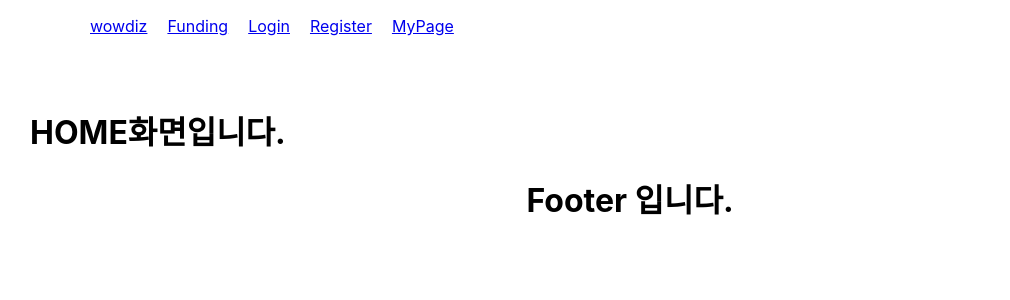
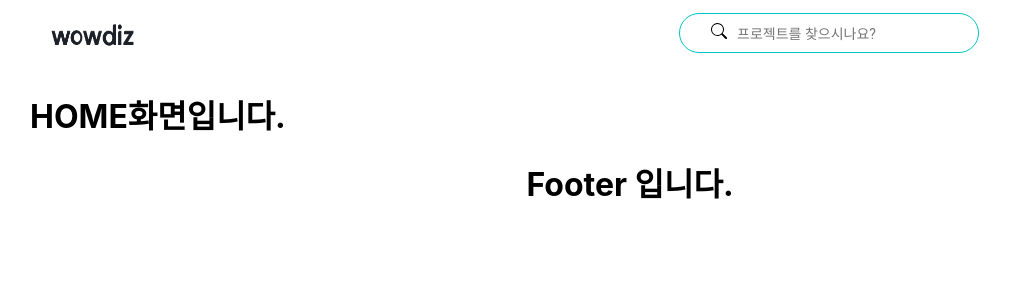
Before and after one commit to wowdiz/wowdiz, a React (Create React App) app in the folder wowdiz-fe/: page / in a window 1280 px wide. Shown: the top 300 px of the page, without its empty margins (10-1020 px from the left). Built offline with nearby package versions, Linux system fonts and the light colour scheme.

Commit message:
[DESIGN]  헤더 프론트 작업 완료

```diff
--- a/wowdiz-fe/public/index.html
+++ b/wowdiz-fe/public/index.html
@@ -25,6 +25,7 @@
       Learn how to configure a non-root public URL by running `npm run build`.
     -->
     <title>React App</title>
+    <script src="https://cdn.jsdelivr.net/npm/bootstrap@5.0.2/dist/js/bootstrap.bundle.min.js" integrity="sha384-MrcW6ZMFYlzcLA8Nl+NtUVF0sA7MsXsP1UyJoMp4YLEuNSfAP+JcXn/tWtIaxVXM" crossorigin="anonymous"></script>
   </head>
   <body>
     <noscript>You need to enable JavaScript to run this app.</noscript>
--- a/wowdiz-fe/src/components/header/MainHeader.js
+++ b/wowdiz-fe/src/components/header/MainHeader.js
@@ -1,16 +1,36 @@
 import React from 'react';
 import {NavLink} from 'react-router-dom';
+import logo from '../../assets/images/logo/logo.png';
+import '../../style/header.css';
 
+// 최초 작업자: 이광호
+// 2022-06-30
+// Header 작업
 const Header = () => {
     return (
         <div className='header_wrap'>
-            <ul>
-                <li><NavLink to='/'>wowdiz</NavLink></li>
-                <li><NavLink to='/funding'>Funding</NavLink></li>
-                <li><NavLink to='/login'>Login</NavLink></li>
-                <li><NavLink to='/register'>Register</NavLink></li>
-                <li><NavLink to='/mypage'>MyPage</NavLink></li>
+            {/* 헤더 메뉴버튼 */}
+            <NavLink to='/'><img src={logo} className="logo_image" alt=""/></NavLink>
+            <ul className='header_menu'>
+                <li><NavLink to='/funding' className="menu_li" >펀딩</NavLink></li>
+                <li><NavLink to='/event'className="menu_li">이벤트</NavLink></li>
+                <li><NavLink to='/support' className="menu_li">고객센터</NavLink></li>
             </ul>
+             {/* 서치 폼  */}
+            <div className='serch_var'>
+            <form method="GET" action="/pundingproject/search" className='search_form'>
+            <svg xmlns="http://www.w3.org/2000/svg" width="16" height="16" fill="currentColor" class="bi bi-search" viewBox="0 0 16 16">
+                <path d="M11.742 10.344a6.5 6.5 0 1 0-1.397 1.398h-.001c.03.04.062.078.098.115l3.85 3.85a1 1 0 0 0 1.415-1.414l-3.85-3.85a1.007 1.007 0 0 0-.115-.1zM12 6.5a5.5 5.5 0 1 1-11 0 5.5 5.5 0 0 1 11 0z"/>
+            </svg>
+            <input type="search" placeholder="프로젝트를 찾으시나요?"  className='keyword' autocomplete="off"/>
+            </form>
+            </div>
+            {/* 유저 로그인 회원가입 버튼 */}
+            <span className='user_var'>
+            <NavLink to='/login' className="user_var_li">로그인</NavLink>
+            <NavLink to='/register'className="user_var_li">회원가입</NavLink>
+            </span>
+
         </div>
     );
 };
--- a/wowdiz-fe/src/layout/MainLayout.js
+++ b/wowdiz-fe/src/layout/MainLayout.js
@@ -8,7 +8,9 @@
 const MainLayout = () => {
     return (
         <div className='wrap'>
+            <div className='header_full'>
             <Header/>
+            </div>
             <div className='content_wrap'>
                 {/* 실제 컨텐츠가 바뀌는 영역 */}
                 <Outlet/>
--- /dev/null
+++ b/wowdiz-fe/src/style/header.css
@@ -0,0 +1,86 @@
+.logo_image{
+
+    width: 95px;
+    height: 40px;
+    float: left;
+    margin-left: 15px;
+    margin-top: 15px;
+}
+.header_menu{
+    float: left;
+}
+.header_menu > li {
+    line-height: 40px;
+    letter-spacing: -.6px;
+    font-size: 20px;
+    font-weight: 700;
+    font-style: normal;
+    position: relative;
+    cursor: pointer;
+    padding: 1px 10px;
+    text-align: left;
+    color: white;
+    text-decoration: none;
+}
+
+.menu_li{
+    text-decoration-line: none;
+    color: white;
+}
+.user_var{
+    margin-left: 50px;
+    margin-top: 5px;
+    float: right;
+}
+
+.user_var_li{
+    text-decoration-line: none;
+    color: white;
+    margin-left: 1px;
+    font-weight: 700;
+    margin-right: 15px;
+    line-height: 65px;
+    font-size: 14px;
+
+}
+.serch_var{
+    display: inline-block;
+    padding-top: 8px;
+    padding-right: 10px;
+    margin-left: 150px;
+    min-width: 100px;
+}
+.search_form{
+    display: block;
+    position: relative;
+    border: 1px solid #00c4c4;
+    border-radius: 20px;
+    height: 40px;
+    padding: 0;
+    left: 0px;
+    top:5px;
+    box-sizing: border-box;
+    width: 300px;
+}
+.keyword{
+    vertical-align: baseline;
+    font: inherit;
+    font-family: roboto,Noto Sans KR;
+    margin: 0;
+    border: 0;
+    padding: 0;
+    letter-spacing: 0;
+    font-size: 14px;
+    font-style: normal;
+    outline: none;
+    appearance: none;
+    background: none;
+    padding-right: 10px;
+    padding-left: 10px;
+    overflow: hidden;
+    line-height: 40px;
+    color: #212529;
+    text-overflow: inherit;
+    white-space: inherit;
+    width: 220px;
+}
```
Also changed, not shown: wowdiz-fe/src/assets/images/logo/logo.png (added), 1 other file (tests, documents, lock files or other folders).
